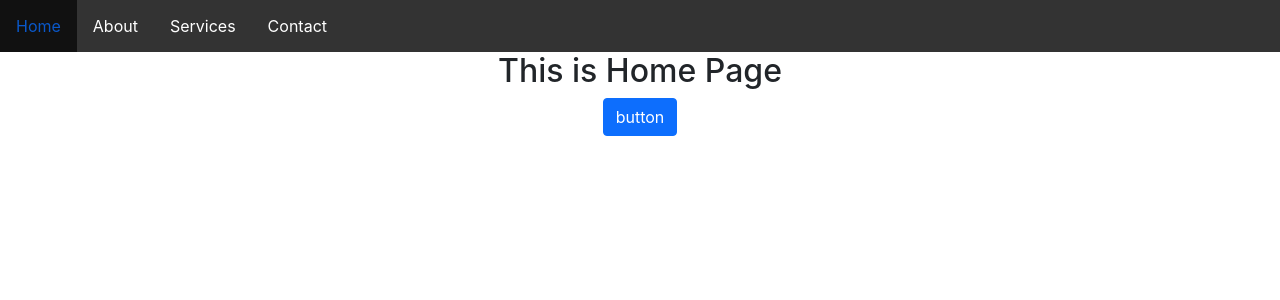
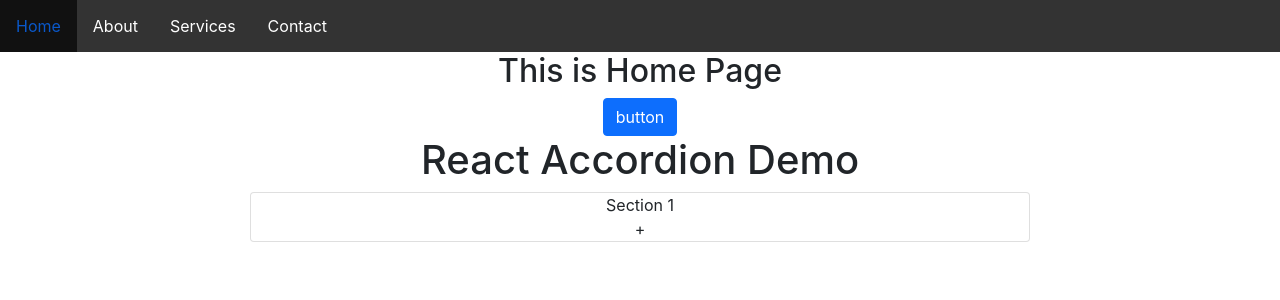
Before and after one commit to mrsamia/react_practice_3, a React (Create React App) app: page / in a window 1280 px wide. Shown: the top 300 px of the page. Built offline with nearby package versions, Linux system fonts and the light colour scheme.

Commit message:
SRM | accordion

```diff
--- a/src/Components/Pages/Home.js
+++ b/src/Components/Pages/Home.js
@@ -1,10 +1,39 @@
-import React from 'react';
+
+import '../../Style/accordion.css';
+import React, { useState } from 'react';
 
 function Home(props) {
+
+    const accordionData = {
+        title: 'Section 1',
+        content: `Lorem ipsum dolor, sit amet consectetur adipisicing elit. Quis sapiente
+          laborum cupiditate possimus labore, hic temporibus velit dicta earum
+          suscipit commodi eum enim atque at? Et perspiciatis dolore iure
+          voluptatem.`
+    };
+    const { title, content } = accordionData;
+    const [isActive, setIsActive] = useState(false);
+
     return (
-        <div>
+        <div className='Container'>
             <h2>This is Home Page</h2>
             <button className='btn btn-primary'>button</button>
+
+
+            <h1>React Accordion Demo</h1>
+            <div className="accordion">
+                <div className="accordion-item">
+                    <div
+                        className="accordion-title"
+                        onClick={() => setIsActive(!isActive)}
+                    >
+                        <div>{title}</div>
+                        <div>{isActive ? '-' : '+'}</div>
+                    </div>
+                    {isActive && <div className="accordion-content">{content}</div>}
+                </div>
+            </div>
+
         </div>
     );
 }
--- /dev/null
+++ b/src/Style/accordion.css
@@ -0,0 +1,4 @@
+.accordion{
+    padding-left: 250px;
+    padding-right: 250px;
+}
```
